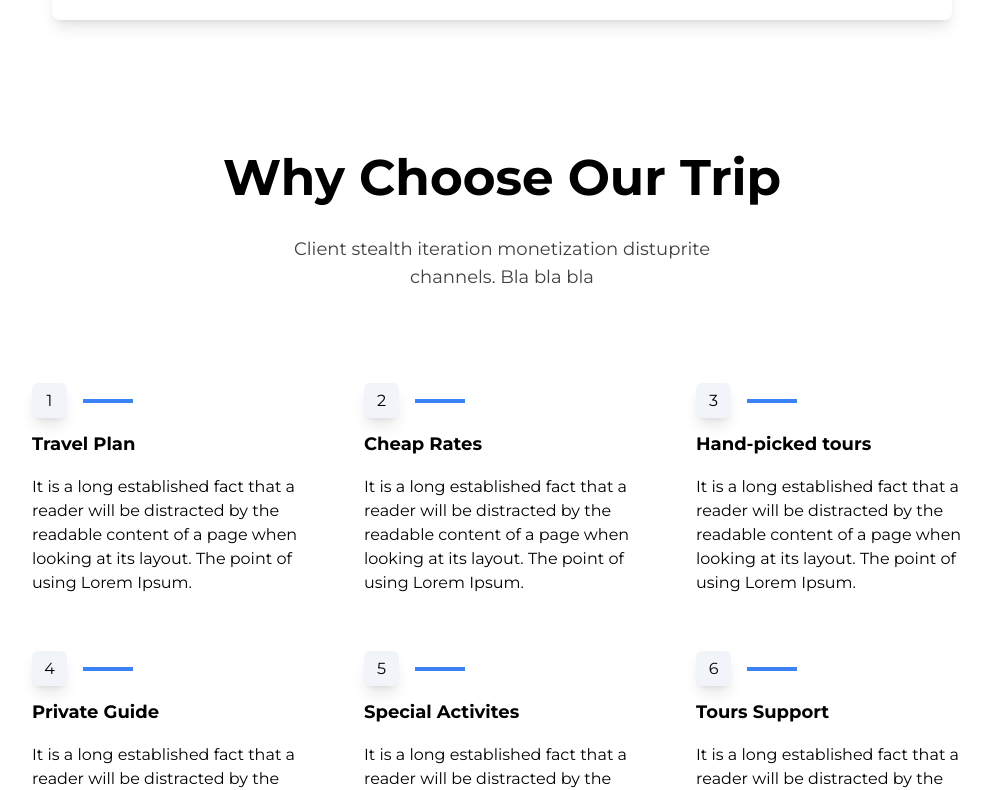
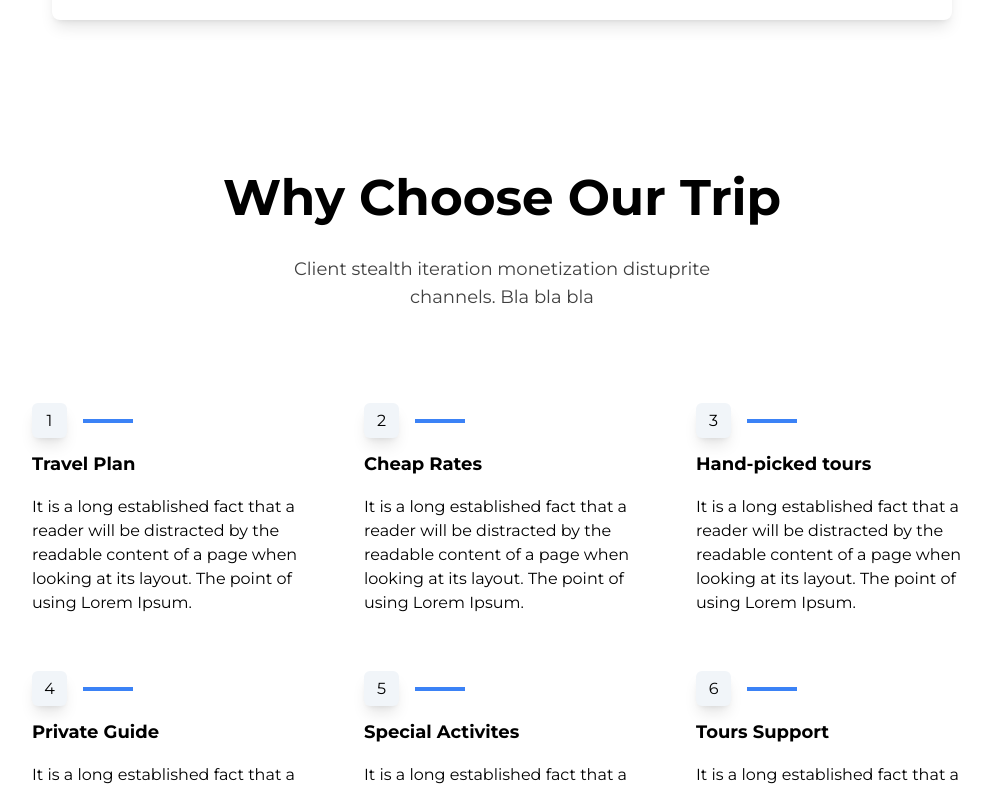
Before and after one commit to mkropidlowski/travel-portal, a Next.js app: page / in a window 1280 px wide. Shown: the part 880-1670 px from the top of the page, without its empty margins (138-1129 px from the left). Built offline with nearby package versions, Linux system fonts and the light colour scheme.

Commit message:
fix section height

```diff
--- a/app/components/section/section.tsx
+++ b/app/components/section/section.tsx
@@ -4,7 +4,7 @@ import Column from "./components/column";
 
 const Section: FC<SectionType> = ({ id, heading, visulContent, columnContent, subHeading, shouldBeRow, className }) => {
     return (
-        <section className={"max-w-[1240px] h-screen m-auto flex flex-col justify-start scroll-my-16"} id={id}>
+        <section className={"max-w-[1240px] h-full m-auto flex flex-col justify-start scroll-my-16 p-5"} id={id}>
             <div className="flex flex-col items-center justify-center">
                 <h2 className="text-[50px] text-center font-bold p-5">{heading}</h2>
                 <h3 className="text-lg text-center text-neutral-700 max-w-[500px]">{subHeading}</h3>
```
